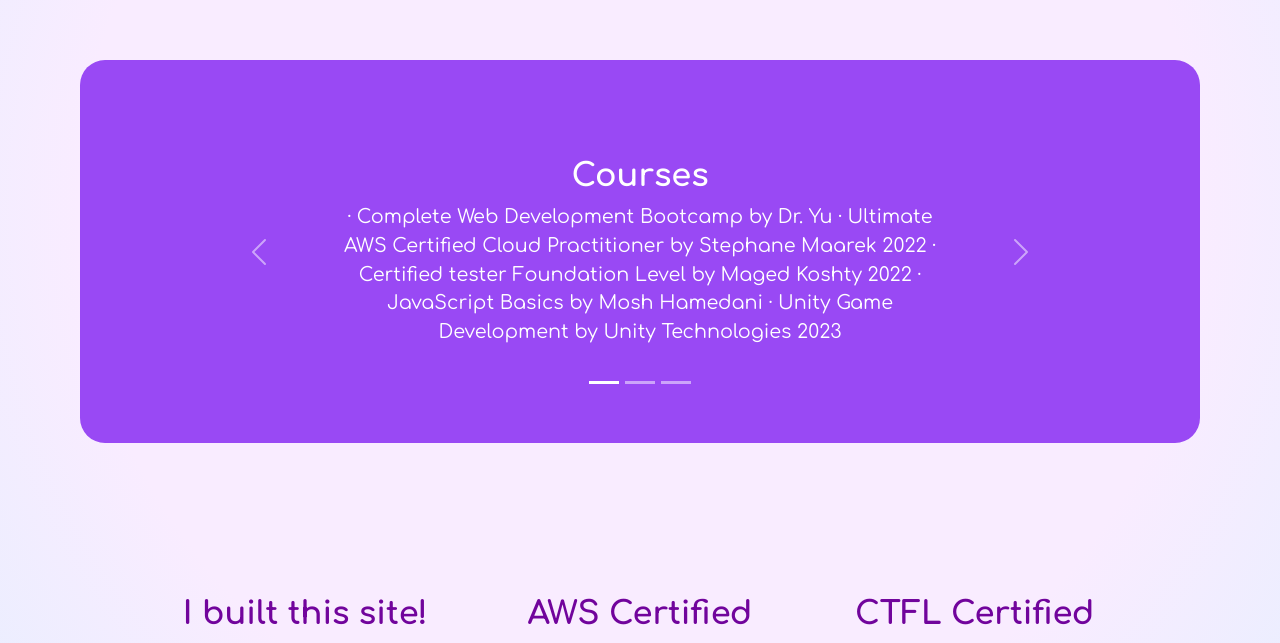
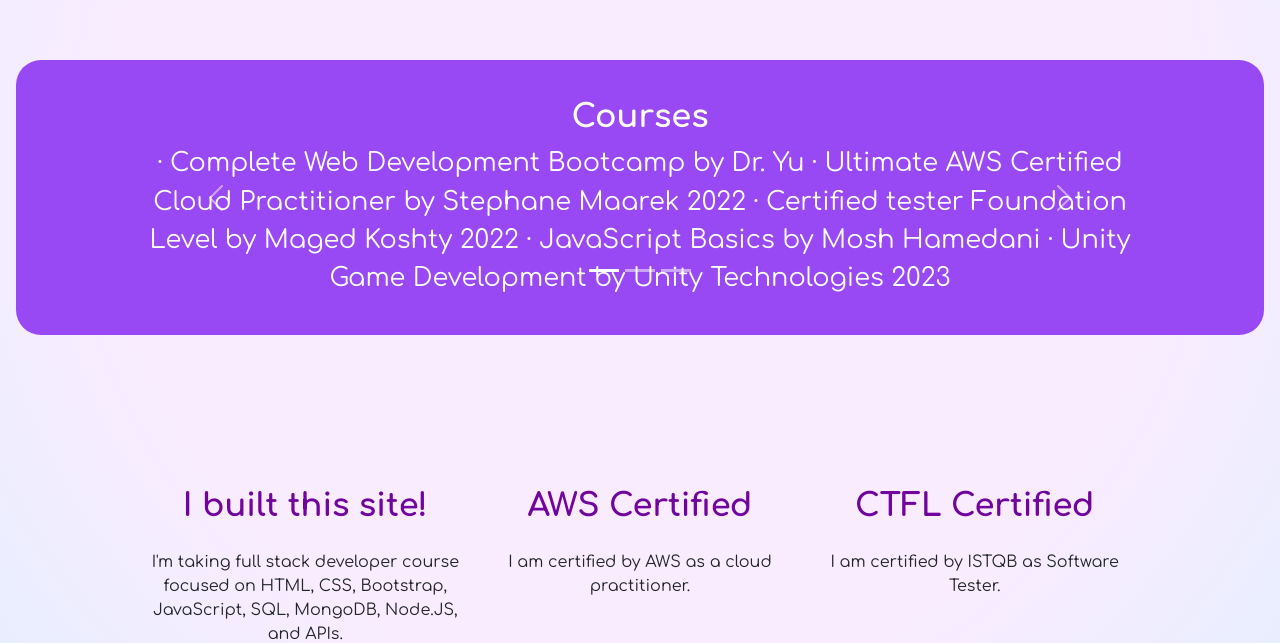
Before and after one commit to Permmm/Permmm.github.io, a plain HTML site: page index.html in a window 1280 px wide. Shown: the part 770-1413 px from the top of the page. Drawn offline with nearby package versions, Linux system fonts and the light colour scheme.

```diff
--- a/index.html
+++ b/index.html
@@ -63,7 +63,7 @@ li {
         <button type="button" data-bs-target="#carouselExampleIndicators" data-bs-slide-to="1" aria-label="Slide 2"></button>
         <button type="button" data-bs-target="#carouselExampleIndicators" data-bs-slide-to="2" aria-label="Slide 3"></button>
       </div>
-      <div class="carousel-inner" style="font-size:1.5vw">
+      <div class="carousel-inner" style="font-size:2vw">
         <div class="carousel-item active">
           <h2 class="testimonial-text fw-bold">Courses</h2>
           · Complete Web Development Bootcamp by Dr. Yu
@@ -72,7 +72,6 @@ li {
           · JavaScript Basics by Mosh Hamedani
           · Unity Game Development by Unity Technologies 2023
 
-          <em></em>
         </div>
         <div class="carousel-item">
           <h2 class="testimonial-text fw-bold">Skills</h2>
@@ -80,7 +79,6 @@ li {
           · Entry level - JS, LUA, SQL, MongoDB, Unity 3D, C#.
           · Experienced in creating Game Servers.
 
-            <em></em>
           </div>
           <div class="carousel-item">
             <h2 class="testimonial-text fw-bold">Tech experience</h2>
@@ -91,7 +89,6 @@ li {
             · IT system troubleshooting that handled payments and internal network.
             · Beginner level HTML, CSS, Bootstrap, and JavaScript.
 
-            <em></em>
           </div>
       </div>
       <button class="carousel-control-prev" type="button" data-bs-target="#carouselExampleIndicators" data-bs-slide="prev">
--- a/style.css
+++ b/style.css
@@ -54,8 +54,8 @@ p {
 background-color: rgb(153, 73, 244);
     border-radius: 25px;
     margin-top: 3rem;
-    margin-left: 5rem;
-    margin-right: 5rem;
+    margin-left: 1rem;
+    margin-right: 1rem;
     color: #fff;
 
 
@@ -65,10 +65,6 @@ background-color: rgb(153, 73, 244);
     border-radius: 25px;
 }
 
-
-.carousel-item {
-    padding: 7% 15%;
-}
 
 .navbar {
     font-size: medium;
```
